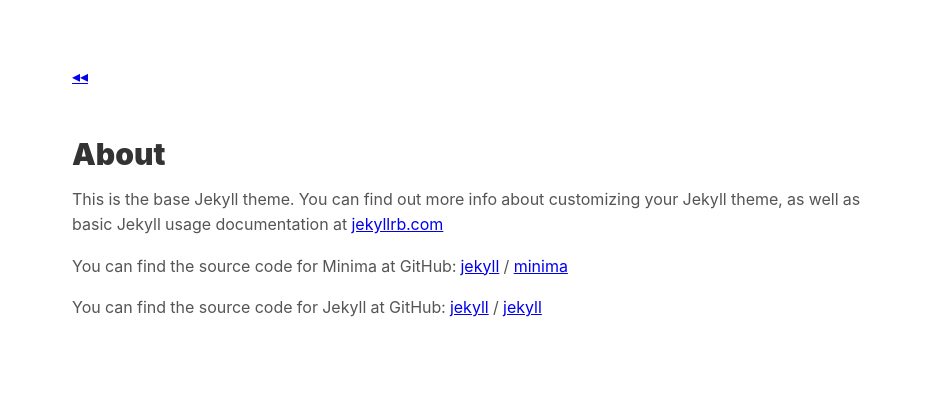
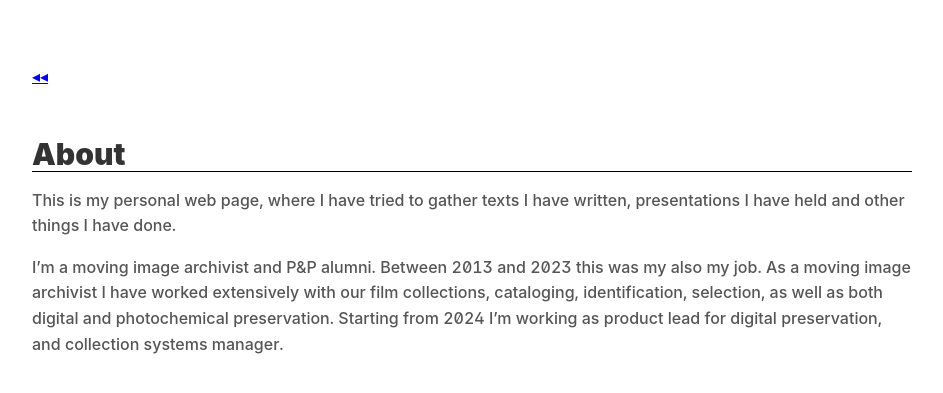
Before and after one commit to torbjornbp/torbjornbp.github.io, a Jekyll site: the page built from about.md, in a window 1280 px wide. Shown: the top 393 px of the page, without its empty margins (168-1111 px from the left). Built offline with Jekyll 4.4.1, drawn with Linux system fonts in a browser that asks for light colours; some web fonts are replaced.

Commit message:
style changes

```diff
--- a/_config.yml
+++ b/_config.yml
@@ -21,7 +21,7 @@
 title: Torbjørn Pedersen
 author: Torbjørn Pedersen
 email:
-description: Moving image archivist and product lead of digital preservation at the National library of Norway. Personal blog, writing into the ether.  # >- this means to ignore newlines until "baseurl:"
+description: Personal website of Torbjørn Pedersen. Moving image archivist and P&P alumni. Currently working as product lead of digital preservation at the National library of Norway.  # >- this means to ignore newlines until "baseurl:"
 baseurl: "" # the subpath of your site, e.g. /blog
 url: "https://torbjorn.no" # the base hostname & protocol for your site, e.g. http://example.com
 
--- a/about.md
+++ b/about.md
@@ -4,15 +4,6 @@
 permalink: /about/
 ---
 
-This is the base Jekyll theme. You can find out more info about customizing your Jekyll theme, as well as basic Jekyll usage documentation at [jekyllrb.com](https://jekyllrb.com/)
+This is my personal web page, where I have tried to gather texts I have written, presentations I have held and other things I have done.
 
-You can find the source code for Minima at GitHub:
-[jekyll][jekyll-organization] /
-[minima](https://github.com/jekyll/minima)
-
-You can find the source code for Jekyll at GitHub:
-[jekyll][jekyll-organization] /
-[jekyll](https://github.com/jekyll/jekyll)
-
-
-[jekyll-organization]: https://github.com/jekyll
+I'm a moving image archivist and P&P alumni. Between 2013 and 2023 this was my also my job. As a moving image archivist I have worked extensively with our film collections, cataloging, identification, selection, as well as both digital and photochemical preservation. Starting from 2024 I'm working as product lead for digital preservation, and collection systems manager.
--- a/assets/css/main.scss
+++ b/assets/css/main.scss
@@ -56,6 +56,7 @@
   color: #555;
   font-family: Inter, sans-serif;
   font-style: normal;
+  font-weight: 500;
   font-size: 16px;
   line-height: 1.6;
 }
@@ -70,7 +71,11 @@
   line-height: 1.1;
   margin-bottom: 0rem;
   margin-top: 3rem;
+  border-bottom: thin solid #000
   }
+
+h2, h3, h4, h5, h6 {
+}
 
 h1 {
   font-size: 30px;
@@ -82,7 +87,7 @@
 }
 
 .w {
-  max-width: 800px;
+  max-width: 880px;
 }
 
 div.highlighter-rouge code {
@@ -109,8 +114,8 @@
 
 hr {
   font-family: "Berkeley Mono", monospace;
-  font-weight: 400;
-  font-size: 15px;
+  font-weight: 500;
+  font-size: 16px;
 }
 
 table {
```
Also changed, not shown: _data/menu.yml (+9 -0 lines).
